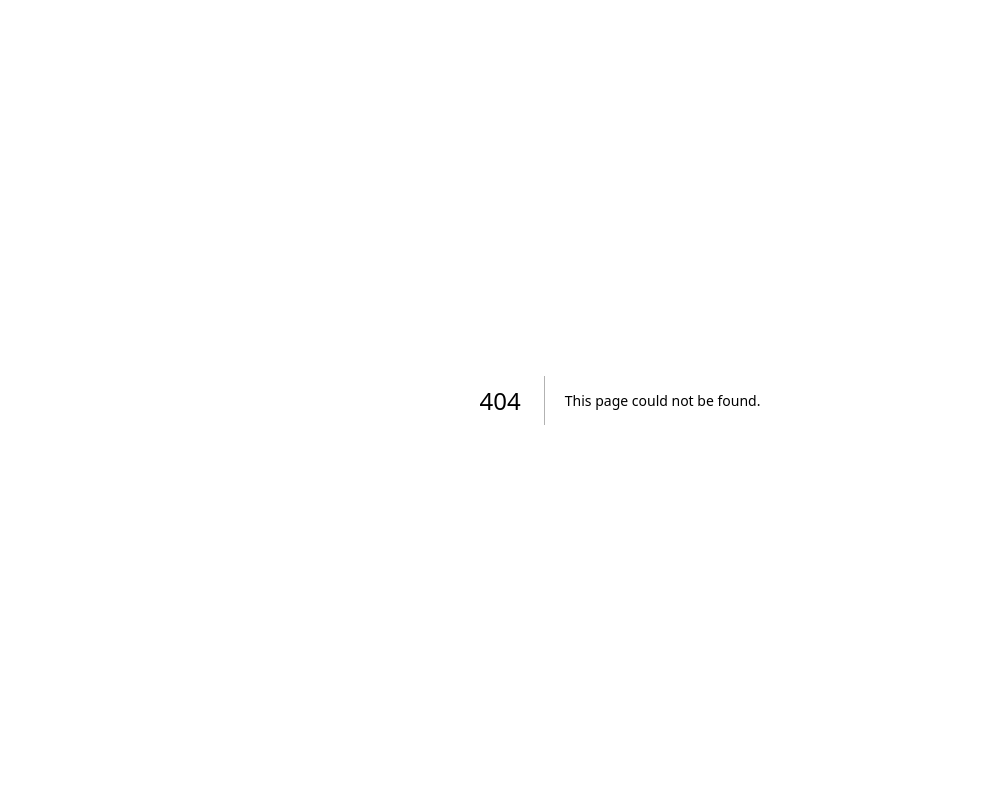
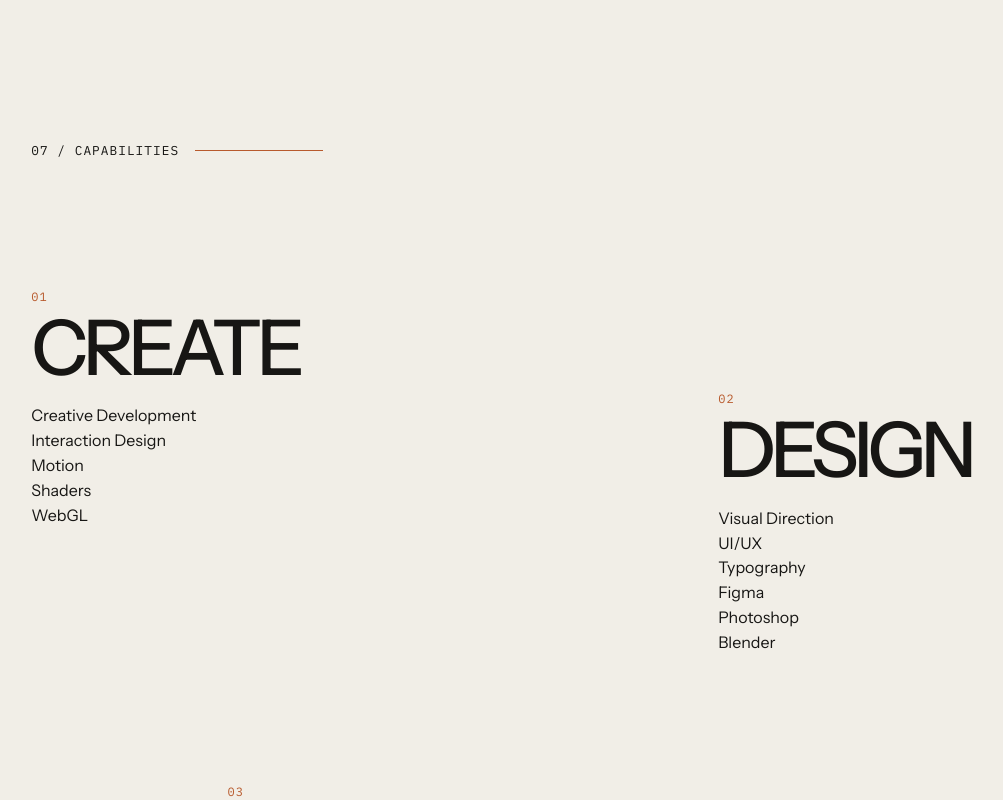
Before and after one commit to vixtorn/emir-portfolio, a Next.js app: page /lab/capabilities-v2 in a window 1280 px wide. Before the commit this address had no page. Shown: the top 800 px of the page, without its empty margins (20-1023 px from the left). Built offline with nearby package versions, Linux system fonts and the light colour scheme.

Commit message:
feat: establish capabilities v2 editorial lab

```diff
--- /dev/null
+++ b/src/app/lab/capabilities-v2/page.tsx
@@ -0,0 +1,5 @@
+import CapabilitiesV2Lab from "@/components/lab/capabilities-v2/CapabilitiesV2Lab";
+
+export default function CapabilitiesV2LabPage() {
+  return <CapabilitiesV2Lab />;
+}
--- /dev/null
+++ b/src/components/lab/capabilities-v2/CapabilitiesV2Lab.module.css
@@ -0,0 +1,14 @@
+.capabilities { min-height: 100svh; background: #f1eee7; color: #171614; }
+.inner { width: min(100%, 1500px); margin: 0 auto; padding: clamp(5rem, 11vw, 11rem) var(--page-gutter) clamp(6rem, 12vw, 12rem); }
+.chapter { display: flex; align-items: center; gap: 1rem; margin-bottom: clamp(5rem, 10vw, 10rem); font-family: var(--font-mono); font-size: clamp(.8rem, .95vw, 1rem); letter-spacing: .08em; }
+.chapter h1 { margin: 0; font: inherit; }
+.chapter span { width: clamp(3rem, 10vw, 10rem); height: 1px; background: #b85a2d; }
+.groups { display: grid; grid-template-columns: repeat(12, minmax(0, 1fr)); row-gap: clamp(5rem, 10vw, 10rem); align-items: start; }
+.group { position: relative; }
+.group h2 { margin: 0; font-family: var(--font-primary); font-size: clamp(3.5rem, 6vw, 7rem); font-weight: 500; letter-spacing: -.07em; line-height: .78; }
+.groupIndex { margin: 0 0 .75rem; font-family: var(--font-mono); font-size: .75rem; letter-spacing: .1em; color: #b85a2d; }
+.group ul { margin: clamp(1.25rem, 2vw, 2rem) 0 0; padding: 0; list-style: none; font-size: clamp(1rem, 1.25vw, 1.25rem); line-height: 1.55; }
+.create { grid-column: 1 / span 5; }.design { grid-column: 8 / span 4; margin-top: clamp(3rem, 8vw, 8rem); }.build { grid-column: 3 / span 5; }.think { grid-column: 9 / span 4; margin-top: clamp(2rem, 5vw, 5rem); }
+@media (max-width: 1179px) { .groups { grid-template-columns: repeat(2, minmax(0, 1fr)); column-gap: clamp(3rem, 10vw, 8rem); row-gap: clamp(5rem, 10vw, 8rem); }.group,.create,.design,.build,.think { grid-column: auto; margin-top: 0; }.design,.think { padding-top: clamp(2rem, 7vw, 5rem); } }
+@media (max-width: 900px) { .inner { padding-top: clamp(4rem, 12vw, 7rem); }.chapter { margin-bottom: clamp(4rem, 11vw, 7rem); } }
+@media (max-width: 700px) { .inner { padding-bottom: clamp(5rem, 15vw, 8rem); }.groups { grid-template-columns: 1fr; row-gap: clamp(4rem, 14vw, 7rem); }.group,.design,.think { padding-top: 0; }.group h2 { font-size: clamp(3.25rem, 15vw, 5.25rem); }.group ul { max-width: 26ch; font-size: clamp(1rem, 4.5vw, 1.2rem); } }
--- /dev/null
+++ b/src/components/lab/capabilities-v2/CapabilitiesV2Lab.tsx
@@ -0,0 +1,44 @@
+"use client";
+
+import { useLayoutEffect, useRef } from "react";
+
+import { useReducedMotion } from "@/hooks/useReducedMotion";
+import { configureGsap, gsap } from "@/lib/motion/gsap";
+
+import CapabilityGroup from "./CapabilityGroup";
+import { capabilityGroups } from "./capabilities-v2-data";
+import styles from "./CapabilitiesV2Lab.module.css";
+
+export default function CapabilitiesV2Lab() {
+  const rootRef = useRef<HTMLElement>(null);
+  const reducedMotion = useReducedMotion();
+
+  useLayoutEffect(() => {
+    const root = rootRef.current;
+    if (reducedMotion || !root) return;
+
+    configureGsap();
+    const context = gsap.context(() => {
+      const timeline = gsap.timeline({ scrollTrigger: { trigger: root, start: "top 72%", once: true } });
+      timeline.from(`.${styles.chapter}`, { opacity: 0, y: 8, duration: 0.35, ease: "power2.out" });
+      timeline.from(`.${styles.group}`, { opacity: 0, y: 16, duration: 0.42, stagger: 0.1, ease: "power2.out" }, "<0.08");
+      timeline.from(`.${styles.group} li`, { opacity: 0, y: 6, duration: 0.24, stagger: 0.035, ease: "power2.out" }, "<0.06");
+    }, root);
+
+    return () => context.revert();
+  }, [reducedMotion]);
+
+  return (
+    <main ref={rootRef} className={styles.capabilities} data-reduced-motion={reducedMotion}>
+      <section className={styles.inner} aria-labelledby="capabilities-v2-title">
+        <header className={styles.chapter}>
+          <h1 id="capabilities-v2-title">07 / CAPABILITIES</h1>
+          <span aria-hidden="true" />
+        </header>
+        <div className={styles.groups}>
+          {capabilityGroups.map((group) => <CapabilityGroup key={group.id} group={group} />)}
+        </div>
+      </section>
+    </main>
+  );
+}
--- /dev/null
+++ b/src/components/lab/capabilities-v2/CapabilityGroup.tsx
@@ -0,0 +1,16 @@
+import type { CapabilityGroup as CapabilityGroupData } from "./capabilities-v2-data";
+import styles from "./CapabilitiesV2Lab.module.css";
+
+export default function CapabilityGroup({ group }: { group: CapabilityGroupData }) {
+  const headingId = `capability-v2-${group.id}`;
+
+  return (
+    <section className={`${styles.group} ${styles[group.id]}`} aria-labelledby={headingId}>
+      <p className={styles.groupIndex}>{group.index}</p>
+      <h2 id={headingId}>{group.label}</h2>
+      <ul>
+        {group.items.map((item) => <li key={item}>{item}</li>)}
+      </ul>
+    </section>
+  );
+}
--- /dev/null
+++ b/src/components/lab/capabilities-v2/capabilities-v2-data.ts
@@ -0,0 +1,13 @@
+export type CapabilityGroup = {
+  id: "create" | "design" | "build" | "think";
+  index: "01" | "02" | "03" | "04";
+  label: string;
+  items: string[];
+};
+
+export const capabilityGroups: CapabilityGroup[] = [
+  { id: "create", index: "01", label: "CREATE", items: ["Creative Development", "Interaction Design", "Motion", "Shaders", "WebGL"] },
+  { id: "design", index: "02", label: "DESIGN", items: ["Visual Direction", "UI/UX", "Typography", "Figma", "Photoshop", "Blender"] },
+  { id: "build", index: "03", label: "BUILD", items: ["React", "Next.js", "TypeScript", ".NET / C#", "REST", "SQL", "Vercel"] },
+  { id: "think", index: "04", label: "THINK", items: ["Product Thinking", "UX Reasoning", "Prototyping", "Feature Discovery", "Experimentation"] },
+];
```
